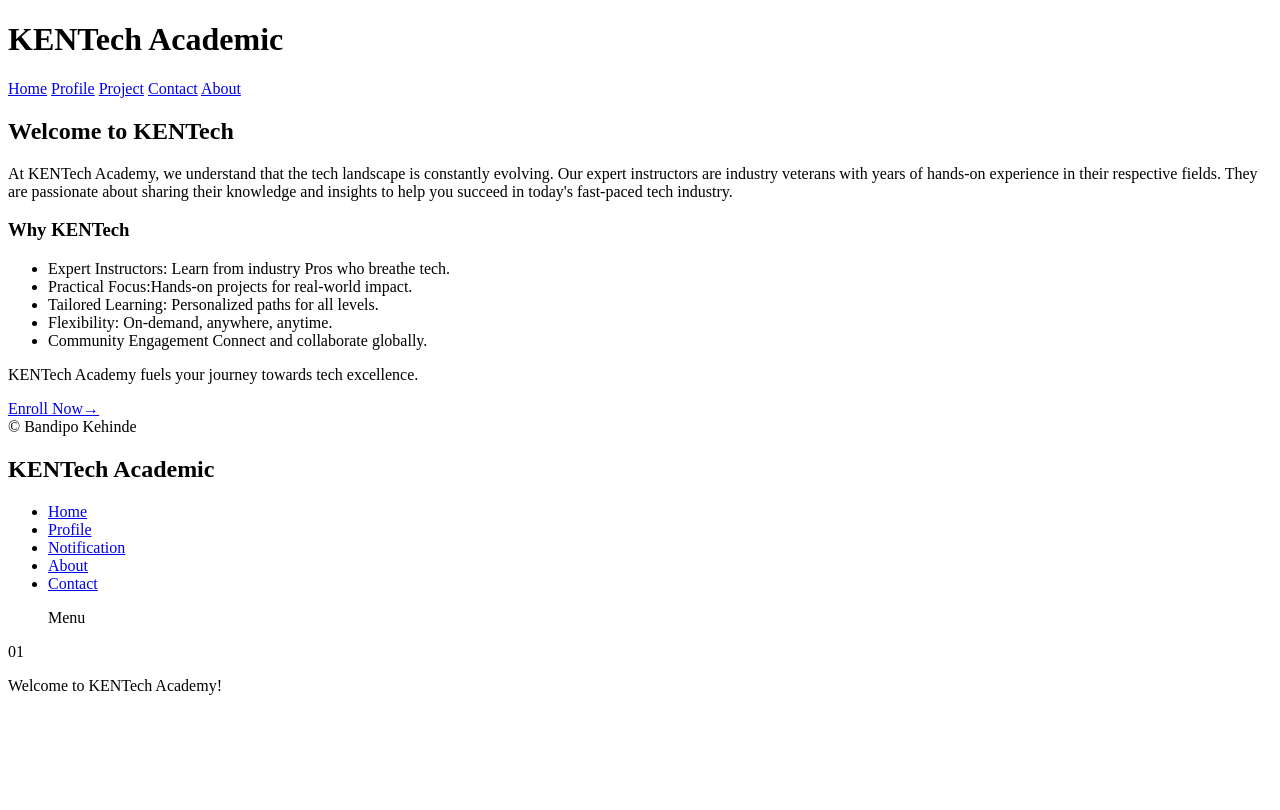
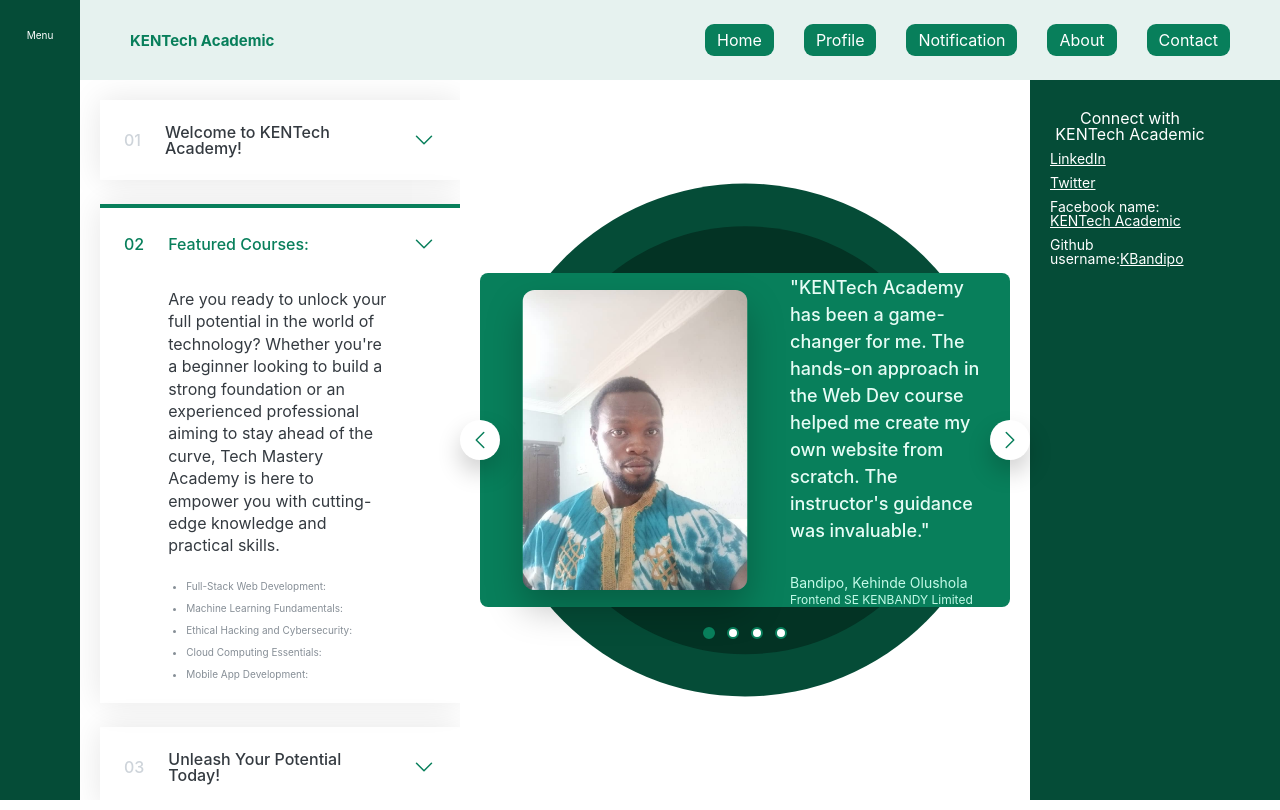
Before and after one commit to KBandipo/New-Portfolio, a plain HTML site: page index.html in a window 1280 px wide. Shown: the top 810 px of the page. Drawn offline with Linux system fonts and the light colour scheme.

Commit message:
Complete

```diff
--- a/index.html
+++ b/index.html
@@ -3,8 +3,8 @@
   <head>
     <meta charset="UTF-8" />
     <meta name="viewport" content="width=device-width, initial-scale=1.0" />
-    <!-- <link href="./styles.css" rel="stylesheet" /> -->
-    <title>Landing Page</title>
+    <link href="./styles.css" rel="stylesheet" />
+    <title>Portfolio Page</title>
     <link rel="preconnect" href="https://fonts.googleapis.com" />
     <link rel="preconnect" href="https://fonts.gstatic.com" crossorigin />
     <link
@@ -13,58 +13,6 @@
     />
   </head>
   <body>
-    <header>
-      <div class="container main-head">
-        <h1 class="company-name">KENTech Academic</h1>
-
-        <nav class="header-links">
-          <a class="btn" href="#">Home</a>
-          <a class="btn" href="#">Profile</a>
-          <a class="btn" href="#">Project</a>
-          <a class="btn" href="#">Contact</a>
-          <a class="btn" href="#">About</a>
-        </nav>
-      </div>
-
-      <article>
-        <div class="container main-section">
-          <div class="inner">
-            <h2>Welcome to KENTech</h2>
-            <p>
-              At KENTech Academy, we understand that the tech landscape is
-              constantly evolving. Our expert instructors are industry veterans
-              with years of hands-on experience in their respective fields. They
-              are passionate about sharing their knowledge and insights to help
-              you succeed in today's fast-paced tech industry.
-            </p>
-
-            <h3>Why KENTech</h3>
-            <ul class="reasons">
-              <li>
-                <st> Expert Instructors:</st> Learn from industry Pros who
-                breathe tech.
-              </li>
-              <li>
-                <st>Practical Focus:</st>Hands-on projects for real-world
-                impact.
-              </li>
-              <li>
-                <st>Tailored Learning: </st>Personalized paths for all levels.
-              </li>
-              <li><st>Flexibility: </st>On-demand, anywhere, anytime.</li>
-              <li>
-                <st>Community Engagement</st> Connect and collaborate globally.
-              </li>
-            </ul>
-          </div>
-        </div>
-        <div class="container enroll">
-          <p>KENTech Academy fuels your journey towards tech excellence.</p>
-          <a href="#" class="btn">Enroll Now&rarr;</a>
-        </div>
-        <footer>&COPY; Bandipo Kehinde</footer>
-      </article>
-    </header>
     <div class="body-container">
       <nav>
         <h1>KENTech Academic</h1>
--- a/styles.css
+++ b/styles.css
@@ -12,98 +12,291 @@ html {
 }
 
 body {
-  font-family: "Rubik", Sans-serif;
-  color: #f7f7f7;
-  line-height: 1.3;
+  font-family: "Inter", Sans-serif;
+  color: #343a40;
 }
 
-.container {
-  max-width: 120rem;
+.body-container {
+  display: grid;
+  grid-template-columns: 8rem 1fr 1.5fr 25rem;
+  grid-template-rows: 80px 1fr;
+  height: 100vh;
+  line-height: 1;
   margin: 0 auto;
+  max-width: 130rem;
 }
 
-header {
-  /* background-color: red;*/
-  height: 100vh;
-  position: relative;
-  /* background-image: url(./img/related-3.jpg); */
-  background-image: linear-gradient(#250b0b99, #250b0b99),
-    url(./img/related-3.jpg);
-  background-size: cover;
-}
-
-.main-head {
-  padding: 1rem 2rem;
+/*NAV SECTION */
+nav {
+  background-color: #e6f2ef;
+  grid-column: 2/-1;
   display: flex;
   align-items: center;
   justify-content: space-between;
+  color: #087f5b;
+  padding: 0 5rem;
 }
 
-article {
-  padding: 2rem 0;
-  position: absolute;
-  left: 10%;
-  top: 10%;
-}
-.main-section {
+.nav-links {
   display: flex;
   align-items: center;
   justify-content: space-between;
-}
-.inner {
-  width: 60%;
-  padding: 1rem;
+  gap: 3rem;
+  list-style: none;
 }
 
-h2 {
-  font-size: 4.4rem;
-  margin-bottom: 2rem;
-}
-h3 {
-  font-size: 3rem;
-  margin-bottom: 1rem;
+.nav-link:link,
+.nav-link:visited {
+  text-decoration: none;
+  color: #fff;
+  font-size: 1.6rem;
+  background-color: #087f5b;
+  cursor: pointer;
+  border: none;
+  padding: 0.8rem 1.2rem;
+  border-radius: 0.9rem;
+  display: inline-block;
 }
 
-p {
-  font-size: 2rem;
-  line-height: 1.6;
-  margin-bottom: 1rem;
+.nav-link:hover,
+.nav-link:active {
+  font-weight: bold;
 }
 
-li {
-  font-size: 1.8rem;
+menu {
+  background-color: #054c37;
+  grid-row: 1/-1;
+  color: #fff;
+  text-align: center;
+  padding-top: 3rem;
 }
 
-.reasons {
-  list-style: square;
-  margin-left: 3rem;
+/* STYLE SECTION:: ACCORDION */
+section {
+  padding: 2rem 0 2rem 2rem;
+  overflow: scroll;
+}
+.accordion {
+  display: flex;
+  flex-direction: column;
+  gap: 2.4rem;
+}
+.item {
+  box-shadow: 0 0px 3.2rem rgba(0, 0, 0, 0.1);
+  padding: 2.4rem;
+  display: grid;
+  grid-template-columns: auto 1fr auto;
+  column-gap: 2.4rem;
+  row-gap: 3.2rem;
+  align-items: center;
+}
+.number,
+.text {
+  font-size: 1.6rem;
+  font-weight: 500;
+  /* color: #087f5b; */
 }
 
-.enroll {
+.number {
+  color: #ced4da;
+}
+
+.icon {
+  width: 2.4rem;
+  height: 2.4rem;
+  stroke: #087f5b;
+}
+
+.hidden-box {
+  grid-column: 2;
+  display: none;
+}
+
+.hidden-box p {
+  line-height: 1.4;
+  margin-bottom: 2.4rem;
+  font-size: 1.6rem;
+}
+
+.hidden-box ul {
+  color: #868e96;
+  margin-left: 1.8rem;
+  display: flex;
+  flex-direction: column;
+  gap: 1.2rem;
+}
+
+.open {
+  border-top: 0.4rem solid #087f5b;
+}
+.open .hidden-box {
+  display: block;
+}
+
+.open .number,
+.open .text {
+  color: #087f5b;
+}
+
+/* MAIN::CAROUSEL */
+main {
+  padding: 2rem;
   display: flex;
   align-items: center;
-  justify-content: space-between;
+  position: relative;
 }
 
-.btn:link,
-.btn:visited {
-  font-size: 1.8rem;
-  font-weight: 400;
+.carousel {
+  background-color: #087f5b;
+  border-radius: 0.8rem;
+  padding: 0.1rem;
+  padding-left: 8rem;
+  display: flex;
+  align-items: center;
+  gap: 8rem;
+  position: relative;
+  padding-right: 2.4rem;
+  transition: all 0.4s;
+}
+.carousel:hover {
+  transform: translateY(-5px);
+}
 
-  background-color: #250b0b9c;
+.carousel-parent::before {
+  content: "";
+  display: block;
+  width: 90%;
+  padding-bottom: 90%;
+  background-color: #054c37;
+  position: absolute;
+  top: 50%;
+  left: 50%;
+  transform: translate(-50%, -50%);
+  border-radius: 50%;
+  z-index: -2;
+}
+
+.carousel-parent::after {
+  content: "";
+  display: block;
+  width: 75%;
+  padding-bottom: 75%;
+  background-color: #033324;
+  position: absolute;
+  top: 50%;
+  left: 50%;
+  transform: translate(-50%, -50%);
+  border-radius: 50%;
+  z-index: -1;
+}
+
+img {
+  height: 20rem;
+  border-radius: 0.8rem;
+  transform: scale(1.5);
+  box-shadow: 0 12px 24px rgba(0, 0, 0, 0.25);
+}
+.testimonial-text {
+  font-size: 18px;
+  font-weight: 500;
+  line-height: 1.5;
+  margin-bottom: 32px;
+  color: #e6fcf5;
+}
+.testimonial-author {
+  font-size: 14px;
+  margin-bottom: 4px;
+  color: #c3fae8;
+}
+.testimonial-job {
+  font-size: 12px;
+  color: #c3fae8;
+}
+.btn {
+  background-color: #fff;
+  height: 40px;
+  width: 40px;
+  border: none;
+  position: absolute;
+  border-radius: 50%;
+  cursor: pointer;
+  display: flex;
+  align-items: center;
+  justify-content: center;
+  box-shadow: 0 12px 24px rgba(0, 0, 0, 0.2);
+}
+.btn--left {
+  /* In relation to parent element */
+  left: 0;
+  top: 50%;
+  /* In relation to the element */
+  transform: translate(-50%, -50%);
+}
+
+.btn--right {
+  /* In relation to parent element */
+  right: 0;
+  top: 50%;
+  /* In relation to the element */
+  transform: translate(50%, -50%);
+}
+
+.btn-icon {
+  height: 24px;
+  width: 24px;
+  stroke: #087f5b;
+}
+.dots {
+  position: absolute;
+  display: flex;
+  gap: 12px;
+  left: 50%;
+  bottom: 0;
+  transform: translate(-50%, 32px);
+}
+
+.dot {
+  height: 12px;
+  width: 12px;
+  background-color: #fff;
+  border: 2px solid #087f5b;
+  border-radius: 50%;
+  cursor: pointer;
+}
+
+.dot--fill {
+  background-color: #087f5b;
+}
+
+aside {
   color: #fff;
-  text-decoration: none;
-  display: inline-block;
-  padding: 0.8rem 1.6rem;
-  border-radius: 1rem;
+  background-color: #054c37;
 }
-.btn:hover,
-.btn:active {
+.connect-with {
+  width: 200px;
+  padding: 30px 20px 20px 20px;
+}
+.connect-with p {
+  margin-bottom: 10px;
+  text-align: center;
+  font-size: 16px;
+}
+
+.connect-list {
+  list-style: none;
+  font-size: 14px;
+  display: flex;
+  flex-direction: column;
+  gap: 10px;
+}
+
+.about-link:link,
+.about-link:visited {
   cursor: pointer;
-  font-weight: 600;
-  font-style: italic;
+  color: #fff;
 }
-footer {
-  margin-top: 2rem;
-  display: inline-block;
+.about-link:hover,
+.about-link:active {
+  text-decoration: dotted;
+  font-weight: bold;
 }
```
